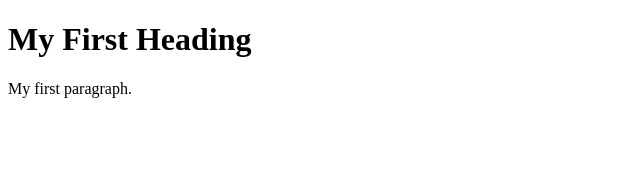
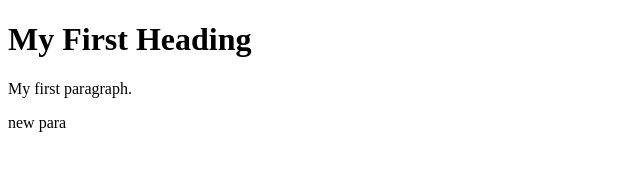
Before and after one commit to byteuprisetutor/tutorial2, a plain HTML site: page index.html in a window 1280 px wide. Shown: the full height of the page, 0-640 px from the left. Drawn offline with Linux system fonts and the light colour scheme.

Commit message:
added new line

```diff
--- a/index.html
+++ b/index.html
@@ -4,6 +4,6 @@
 
 <h1>My First Heading</h1>
 <p>My first paragraph.</p>
-
+<p>new para</p>
 </body>
 </html>
```
